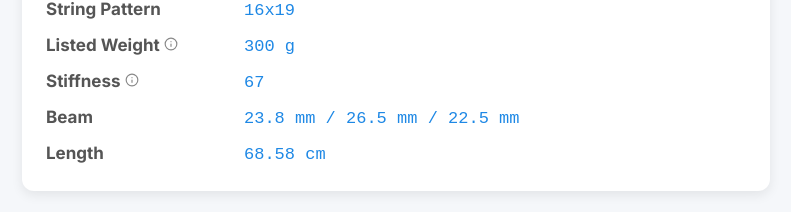
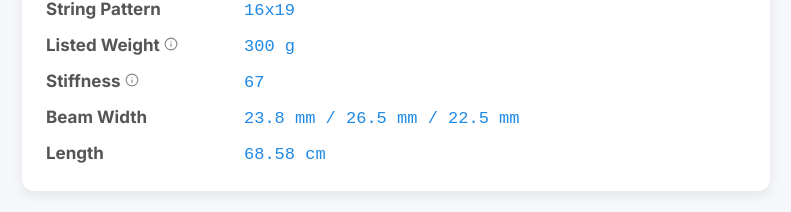
Before and after one commit to stringsmatter/Info, a Jekyll site: the page built from FW01/index.html, in a window 1280 px wide. Shown: the part 940-1152 px from the top of the page, without its empty margins (244-1035 px from the left). Built offline with Jekyll 4.4.1, drawn with Linux system fonts in a browser that asks for light colours.

Commit message:
Update racquet.html

```diff
--- a/_layouts/racquet.html
+++ b/_layouts/racquet.html
@@ -310,7 +310,7 @@
     {% endif %}
 
     {% if r.general.beam != "" %}
-      <div class="spec-item"><span class="label">Beam</span><span class="value">{{ r.general.beam }}</span></div>
+      <div class="spec-item"><span class="label">Beam Width</span><span class="value">{{ r.general.beam }}</span></div>
     {% endif %}
     {% if r.general.length != "" %}
       <div class="spec-item"><span class="label">Length</span><span class="value">{{ r.general.length }}</span></div>
```
